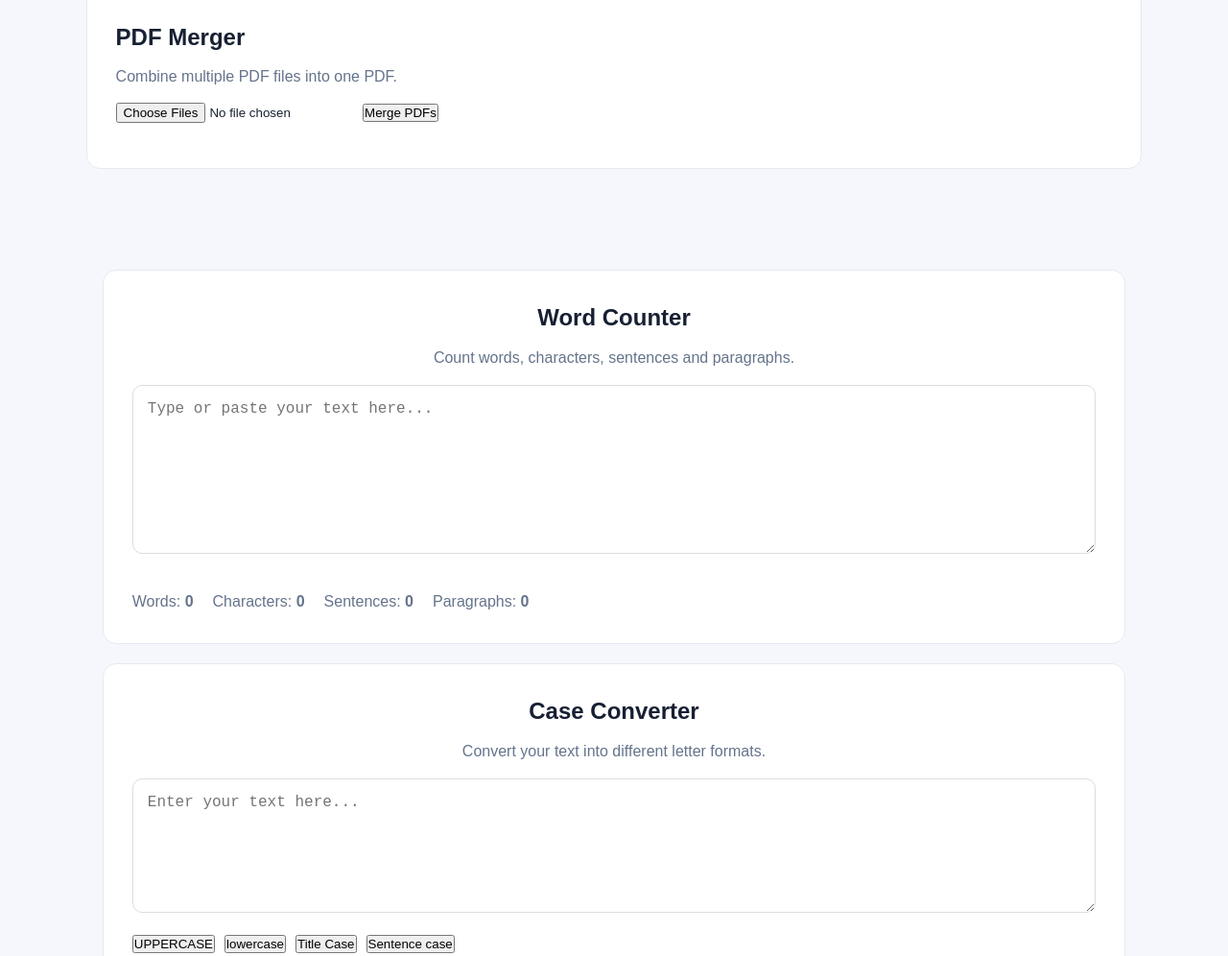
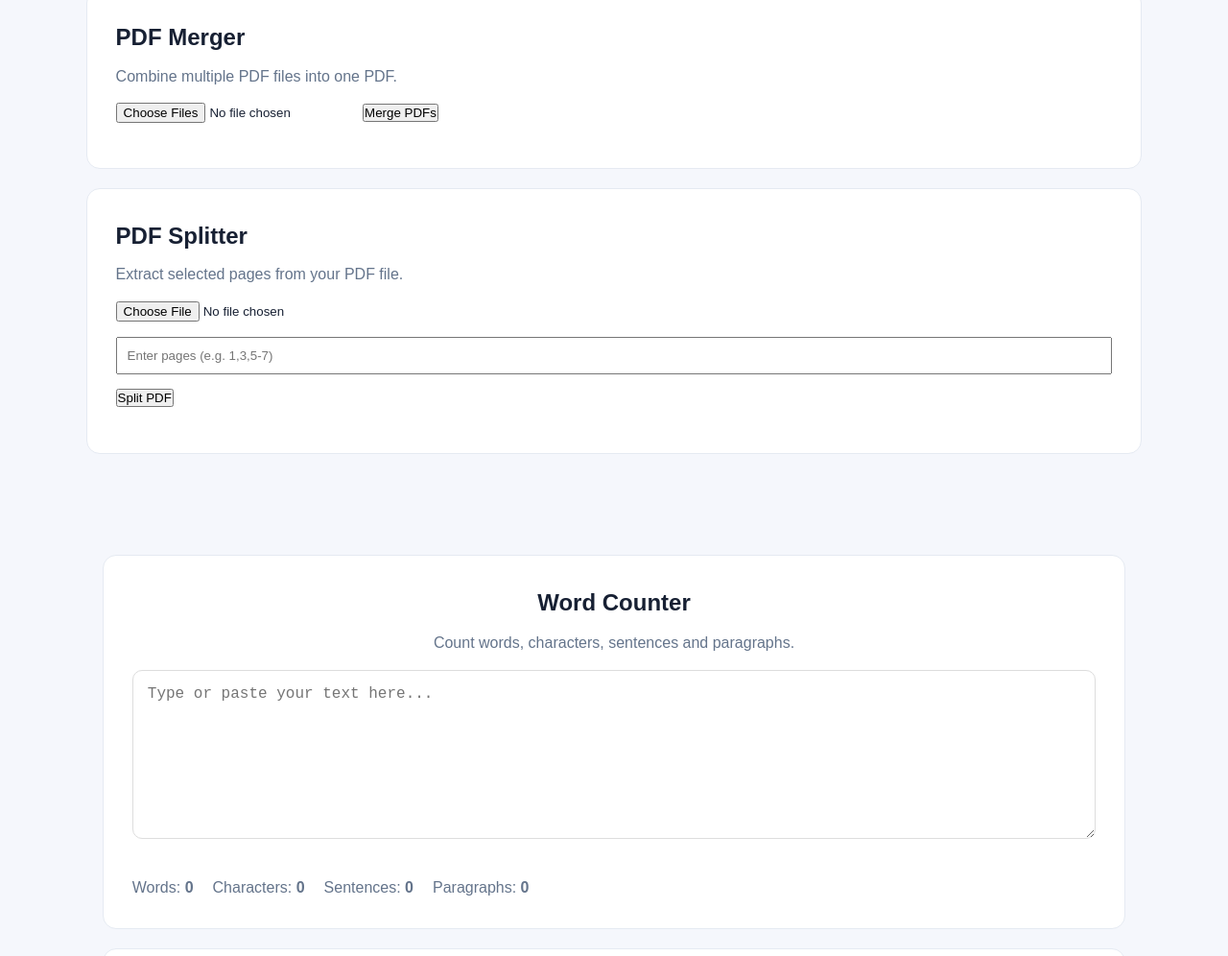
Before and after one commit to mankuruterang00-art/SmartKit, a plain HTML site: page index.html in a window 1280 px wide. Shown: the part 2985-3981 px from the top of the page at 96% size. Drawn offline with Linux system fonts and the light colour scheme.

Commit message:
Update index.html

```diff
--- a/index.html
+++ b/index.html
@@ -164,6 +164,22 @@
         Download Merged PDF
     </a>
     </section>
+
+<section class="categories" id="pdf-splitter">
+    <h2>PDF Splitter</h2>
+    <p>Extract selected pages from your PDF file.</p>
+
+    <input type="file" id="splitPdfFile" accept="application/pdf" style="margin-top:15px;">
+
+    <input type="text" id="splitPages" placeholder="Enter pages (e.g. 1,3,5-7)" style="margin-top:15px; width:100%; padding:10px;">
+
+    <button onclick="splitPDF()" style="margin-top:15px;">Split PDF</button>
+
+    <p id="splitMessage" style="margin-top:15px;"></p>
+
+    <a id="splitDownload" style="display:none;" download="smartkit-split.pdf">Download Split PDF</a>
+</section>
+
     <section class="about" id="about">
         <section class="categories" id="word-counter">
     <h2>Word Counter</h2>
```
